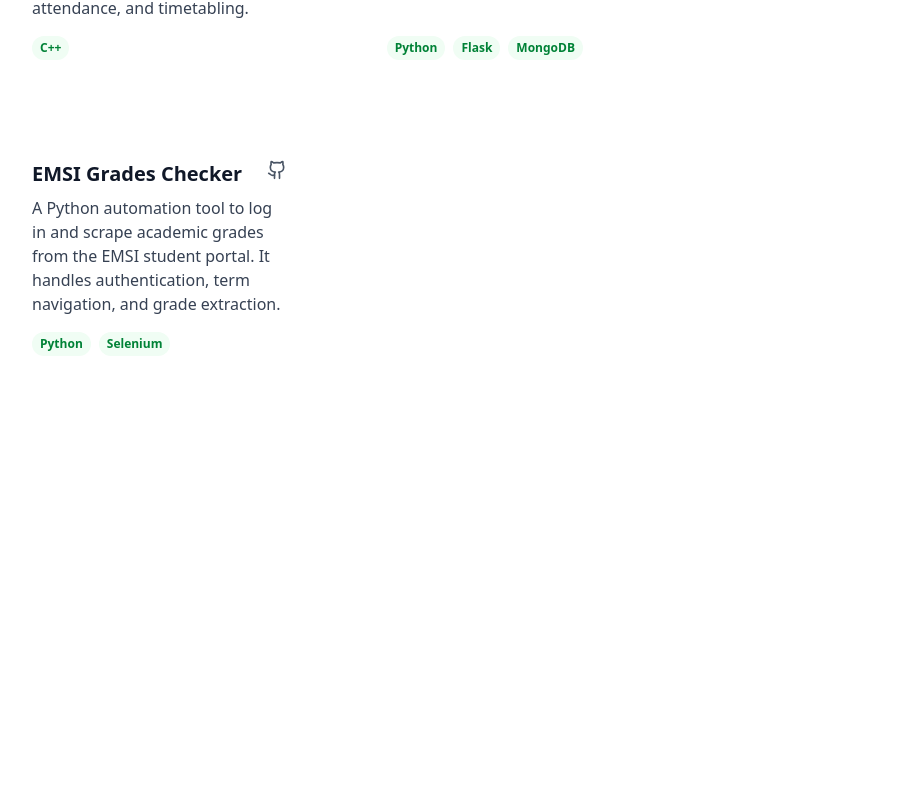
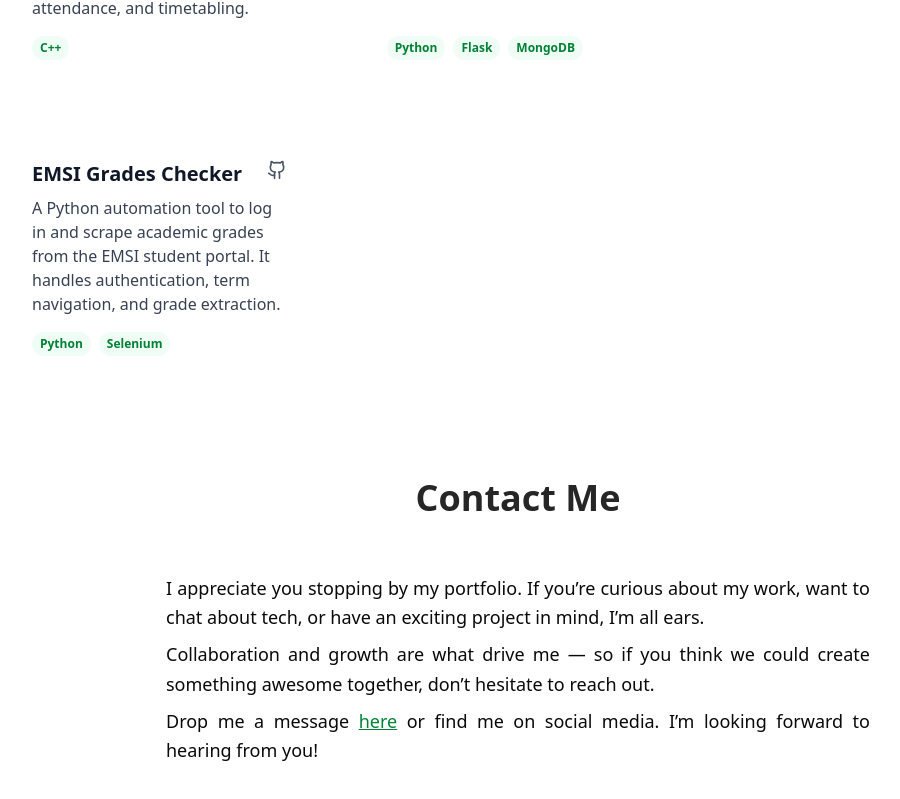
Before and after one commit to dev-saber/my-portfolio, a React (Vite) app: page / in a window 1280 px wide. Shown: the part 4648-5447 px from the top of the page, without its empty margins (122-1022 px from the left). Before the commit the page ends 5078 px from the top, so only its background shows below. Built offline with nearby package versions, Linux system fonts and the light colour scheme.

Commit message:
contact session

```diff
--- a/src/App.tsx
+++ b/src/App.tsx
@@ -4,6 +4,7 @@
 import About from "./layouts/About";
 import Resume from "./layouts/Resume";
 import Projects from "./layouts/Projects";
+import Contact from "./layouts/Contact";
 
 function App() {
   return (
@@ -13,6 +14,7 @@
       <About />
       <Resume />
       <Projects />
+      <Contact />
     </ThemeProvider>
   );
 }
--- /dev/null
+++ b/src/layouts/Contact.tsx
@@ -0,0 +1,37 @@
+import Title from "@/components/atoms/Title";
+
+const Contact = () => {
+  return (
+    <section
+      id="contact"
+      className="px-4 py-12 sm:px-8 md:px-16 lg:px-32 lg:w-4/5 mx-auto text-justify"
+    >
+      <Title>Contact Me</Title>
+      <div className="p-6 sm:p-8 text-base sm:text-lg leading-relaxed">
+        <p className="mb-2">
+          I appreciate you stopping by my portfolio. If you’re curious about my
+          work, want to chat about tech, or have an exciting project in mind,
+          I’m all ears.
+        </p>
+
+        <p className="mb-2">
+          Collaboration and growth are what drive me — so if you think we could
+          create something awesome together, don’t hesitate to reach out.
+        </p>
+
+        <p className="mb-2">
+          Drop me a message{" "}
+          <a
+            href="mailto:sifeddine.edr@gmail.com"
+            className="text-green-700 dark:text-green-400 underline hover:opacity-80 transition"
+          >
+            here
+          </a>{" "}
+          or find me on social media. I’m looking forward to hearing from you!
+        </p>
+      </div>
+    </section>
+  );
+};
+
+export default Contact;
```
